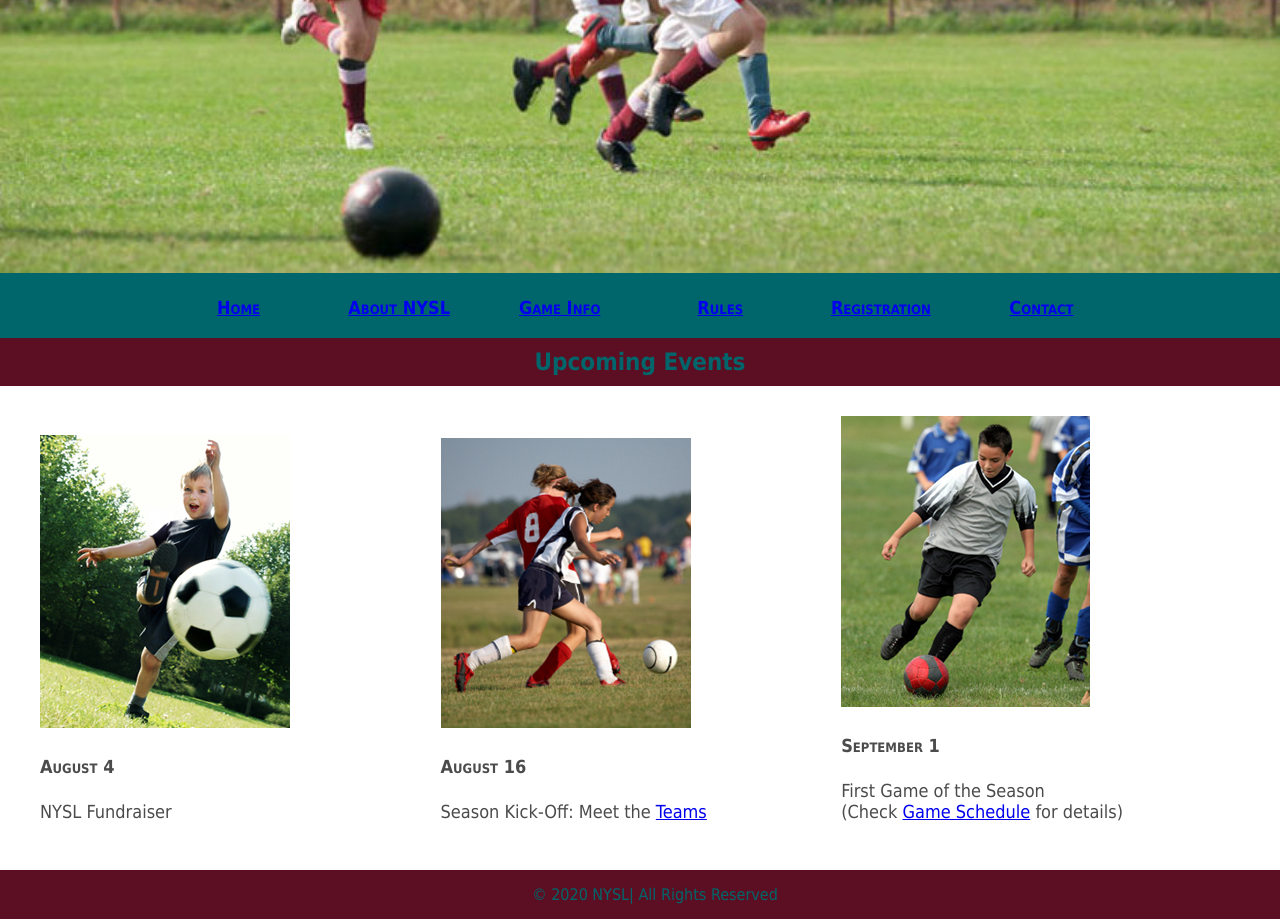
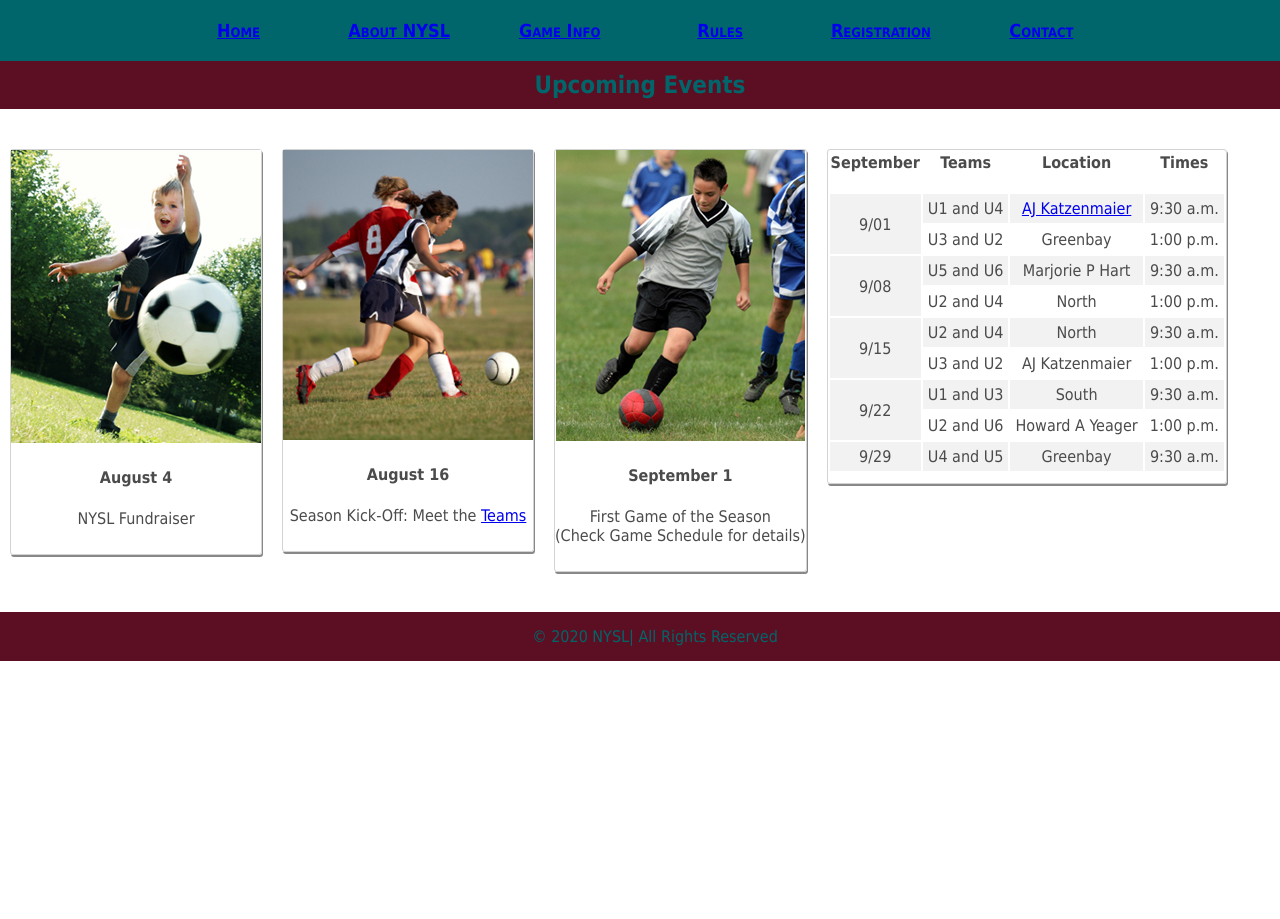
Before and after one commit to milalina/children_fb_league_css, a plain HTML site: page index.html in a window 1280 px wide. Shown: the part 300-1219 px from the top of the page. After the commit the page ends 961 px from the top, so only its background shows below. Drawn offline with Linux system fonts and the light colour scheme.

Commit message:
implementing float

```diff
--- a/index.html
+++ b/index.html
@@ -33,22 +33,79 @@
         <h2>Upcoming Events</h2>
     </div>
     <div class="images">
-        <ul>
-            <li><img src="/images/soccer_image1.jpg" alt="" srcset="">
+        <div class="card"><img src="/images/soccer_image1.jpg" alt="" srcset="">
             <h4>August 4</h4>
             <p>NYSL Fundraiser</p>
-            </li>
-            <li><img src="/images/soccer_image2.jpg" alt="" srcset="">
+        </div>
+        <div class="card"><img src="/images/soccer_image2.jpg" alt="" srcset="">
             <h4>August 16</h4>
             <p> Season Kick-Off: Meet the <a href="teams.html">Teams</a></p>
-            </li>
-            <li><img src="/images/soccer_image3.jpg" alt="" srcset="">
+        </div>
+        <div class="card"><img src="/images/soccer_image3.jpg" alt="" srcset="">
             <h4>September 1</h4>
             <p>First Game of the Season <br>
-                    (Check <a href="info.html">Game
-                        Schedule</a> for details)</p>
-            </li>
-        </ul>
+                (Check Game Schedule for details)</p>
+        </div>
+        <div class="card">
+            <table>
+                <tr>
+                    <th>September</th>
+                    <th>Teams</th>
+                    <th>Location</th>
+                    <th>Times</th>
+                </tr>
+                <tr>
+                    <td rowspan="2" class="date">9/01</td>
+                    <td>U1 and U4</td>
+                    <td><a href="#map1">AJ Katzenmaier</a></td>
+                    <td>9:30 a.m.</td>
+                </tr>
+                <tr>
+                    <td>U3 and U2</td>
+                    <td>Greenbay </td>
+                    <td>1:00 p.m.</td>
+                </tr>
+                <tr>
+                    <td rowspan="2" class="date">9/08</td>
+                    <td>U5 and U6</td>
+                    <td>Marjorie P Hart</td>
+                    <td>9:30 a.m.</td>
+                </tr>
+                <tr>
+                    <td>U2 and U4</td>
+                    <td>North</td>
+                    <td>1:00 p.m.</td>
+                </tr>
+                <tr>
+                    <td rowspan="2" class="date">9/15</td>
+                    <td>U2 and U4</td>
+                    <td>North</td>
+                    <td>9:30 a.m.</td>
+                </tr>
+                <tr>
+                    <td>U3 and U2</td>
+                    <td>AJ Katzenmaier</td>
+                    <td>1:00 p.m.</td>
+                </tr>
+                <tr>
+                    <td rowspan="2" class="date">9/22</td>
+                    <td>U1 and U3</td>
+                    <td>South</td>
+                    <td>9:30 a.m.</td>
+                </tr>
+                <tr>
+                    <td>U2 and U6</td>
+                    <td>Howard A Yeager</td>
+                    <td>1:00 p.m.</td>
+                </tr>
+                <tr>
+                    <td class="date">9/29 </td>
+                    <td>U4 and U5</td>
+                    <td>Greenbay</td>
+                    <td>9:30 a.m.</td>
+                </tr>
+            </table>
+        </div>
     </div>
     <footer>
         <span>&copy; 2020 NYSL| All Rights Reserved</span>
--- a/style.css
+++ b/style.css
@@ -40,7 +40,8 @@ header .logo {
 
 .banner {
     position: relative;
-    background-color: #00666b;
+    max-height: 300px;
+    overflow: hidden;
 }
 
 .banner img {
@@ -79,22 +80,6 @@ nav ul li {
     padding: 10px;
 }
 
-.images ul{
-    white-space: nowrap;
-    max-width: 1200px;
-    margin: 30px auto;
-}
-
-.images ul li {
-    display: inline-block;
-    color: #5c0f22;
-    width: 33%;
-    font-size: 18px;
-    text-decoration: none;
-    font-variant: small-caps;
-    font-weight: bold;
-}
-
 footer{
     background: #5c0f22;
     color: #00666b;
@@ -102,12 +87,28 @@ footer{
     text-align: center;
     width: 100%;
   }
-
-  .images ul li h4{
+ .images{
+  margin: 30px 0px;
+ }
+ .images::after{
+   content: "";
+   display: block;
+   clear: both;
+ }
+.card{
+  float:left;
+  padding-bottom: 10px;
+  border: solid 0.5px lightgray;
+  margin: 10px;
+  text-align: center;
+  box-shadow: 1px 2px #888888;
+  border-radius: 3px;
+}
+  .images .card h4{
     color: #4B4B4B;
   }
 
-  .images ul li p{
+  .images .card p{
     color: #4B4B4B;
     font-style: normal;
     font-variant: normal;
@@ -115,9 +116,7 @@ footer{
 }
 
 table{
-    border: solid 2px lightgray;
     width: 100%;
-    padding: 30px;
 }
 table th{
     color: #4B4B4B;
```
Lines whose indentation alone changed are shown as unchanged.
